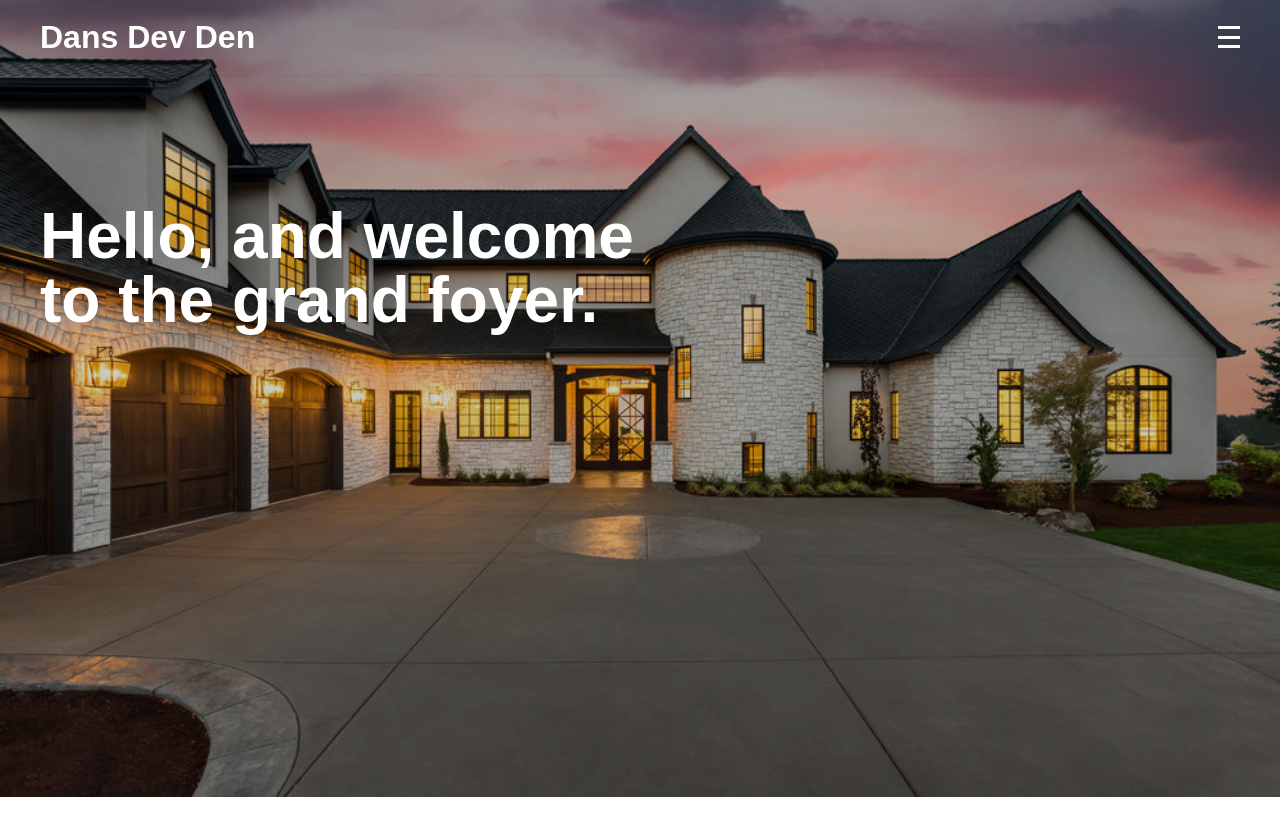
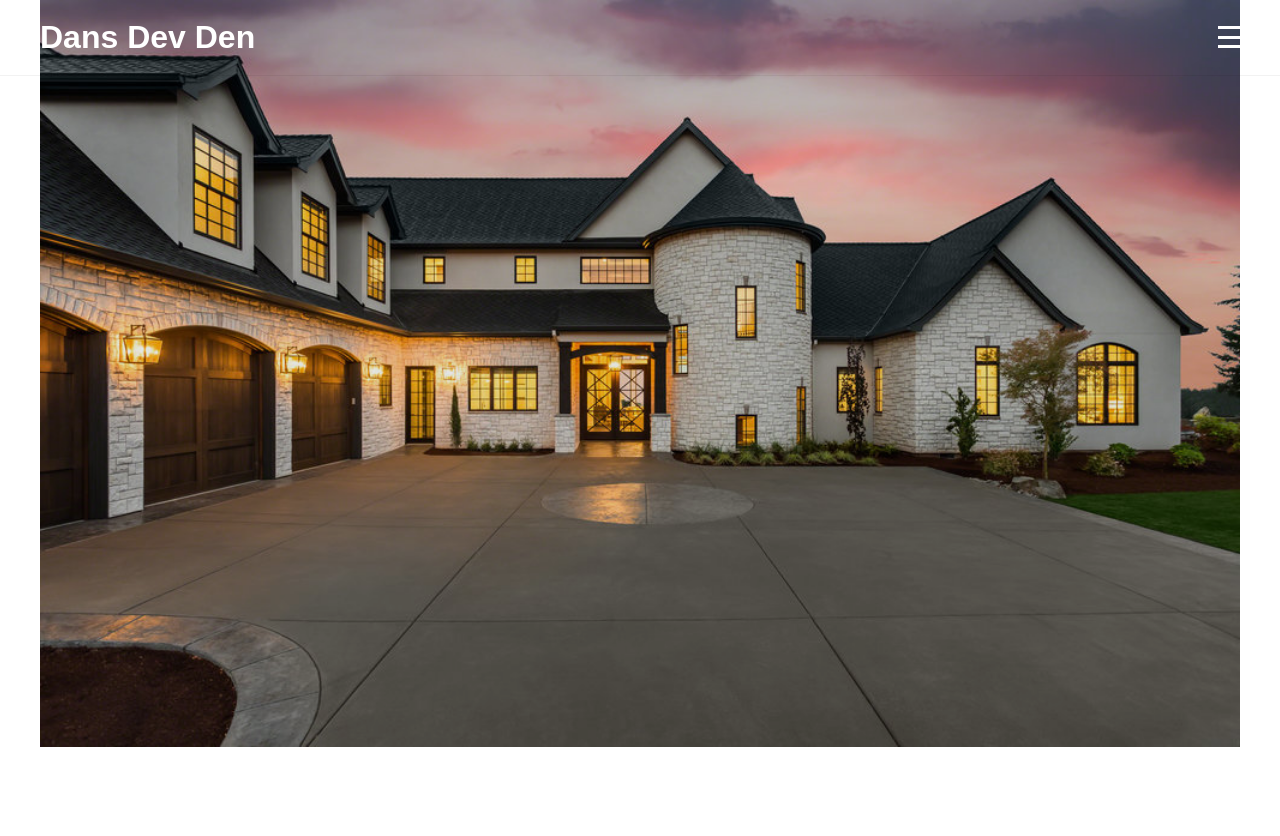
Before and after one commit to danriley11/DansDevDen, a React (Vite) app: page / in a window 1280 px wide. Shown: the top 836 px of the page. Before the commit the page ends 801 px from the top, so only its background shows below. Built offline with nearby package versions, Linux system fonts and the light colour scheme.

Commit message:
Update HeroImage styles

```diff
--- a/src/components/images/HeroImage.styles.ts
+++ b/src/components/images/HeroImage.styles.ts
@@ -6,16 +6,11 @@ type HeroImageContainerProps = {
   minWidth?: number;
 };
 export const HeroImageContainer = styled.div<HeroImageContainerProps>`
-  position: absolute;
-  top: 0;
-  left: 0;
-  right: 0;
+  position: static;
+  margin-top: -76px;
   z-index: ${GRAND_FOYER_HERO_IMAGE_Z_INDEX};
-  filter: brightness(80%);
+  overflow: hidden;
+  filter: brightness(90%);
 
   ${({ minWidth }) => minWidth && `min-width: ${rem(minWidth)}`}
-
-  & > img {
-    max-height: 800px;
-  }
 `;
```
